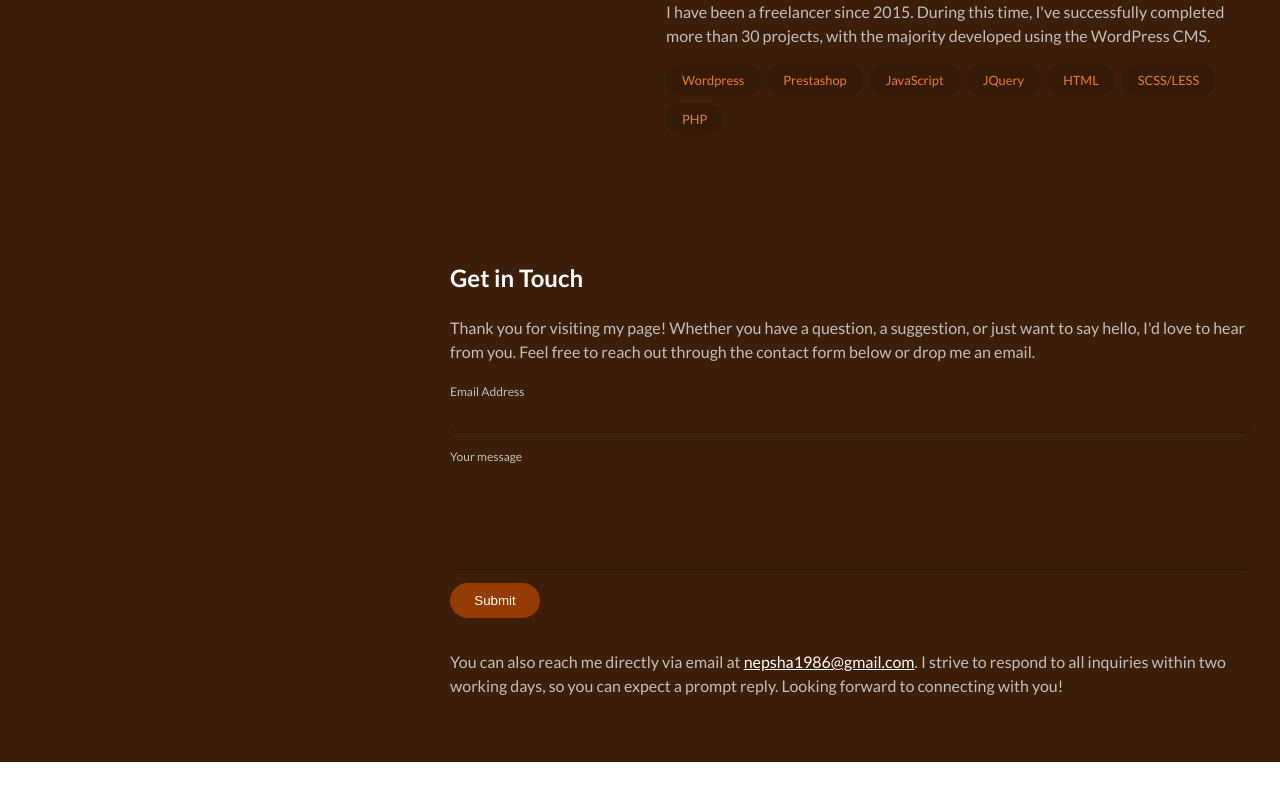
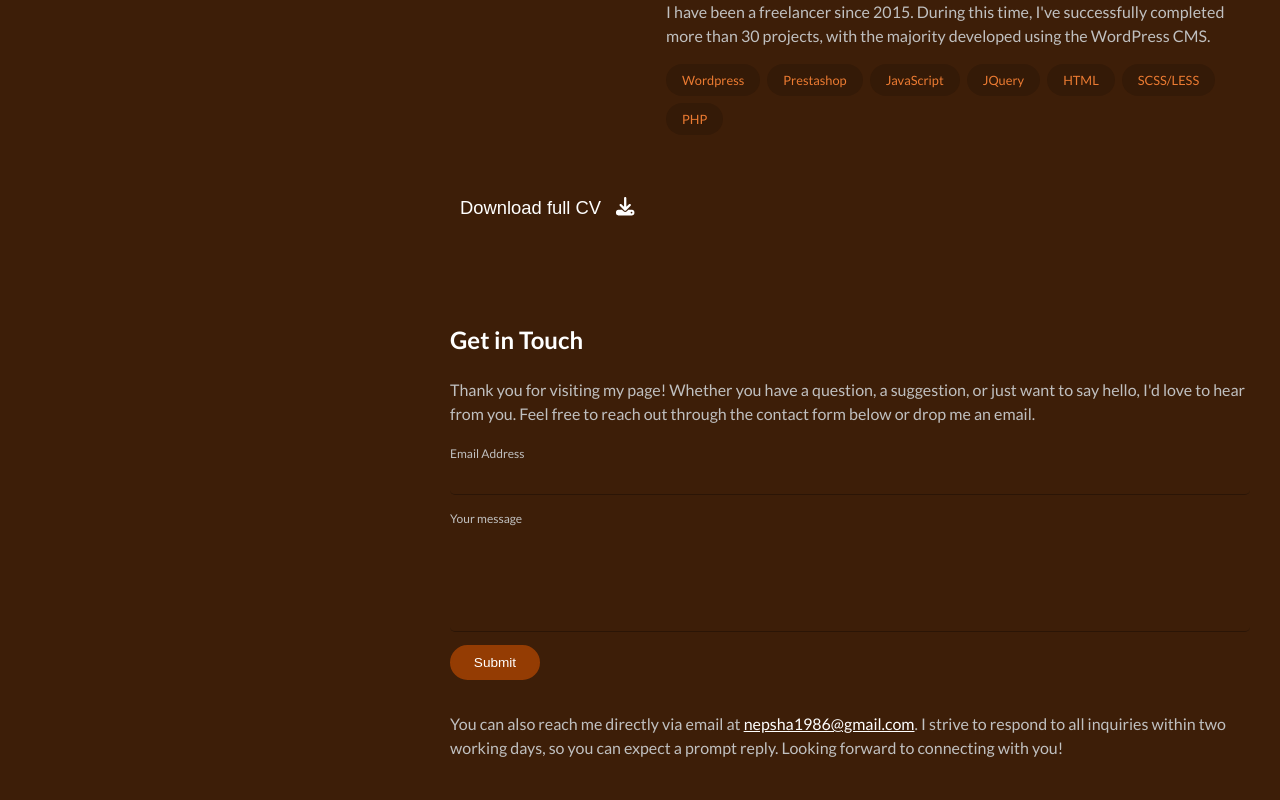
Before and after one commit to Nepsha1986/ns-site, a Next.js app: page / in a window 1280 px wide. Shown: the part 2276-3076 px from the top of the page. Before the commit the page ends 3038 px from the top, so only its background shows below. Built offline with nearby package versions, Linux system fonts and the light colour scheme.

Commit message:
Add DownloadCV

```diff
--- /dev/null
+++ b/src/app/_containers/Experience/components/DownloadCV/index.tsx
@@ -0,0 +1,23 @@
+'use client';
+
+import { motion } from 'framer-motion';
+import { faDownload } from '@fortawesome/free-solid-svg-icons';
+
+import Icon from '@/common/Icon';
+import Button from '@/common/Button';
+
+const cvHref = '/alex_nepsha_cv.pdf';
+
+const DownloadCV = () => {
+  const handleClick = () => {
+    window.open(cvHref, '_blank');
+  };
+
+  return (
+    <Button color="transparent" size="lg" onClick={handleClick}>
+      Download full CV <Icon style={{ marginLeft: '10px' }} icon={faDownload} />
+    </Button>
+  );
+};
+
+export default DownloadCV;
--- a/src/app/_containers/Experience/index.tsx
+++ b/src/app/_containers/Experience/index.tsx
@@ -1,5 +1,6 @@
 import Section from '@/common/Section';
 import ExpCard from '@/common/ExpCard';
+import DownloadCV from './components/DownloadCV';
 import experience from './experience';
 
 const Experience = () => {
@@ -15,6 +16,10 @@ const Experience = () => {
           techStack={i.techStack}
         />
       ))}
+
+      <footer style={{ marginTop: '20px' }}>
+        <DownloadCV />
+      </footer>
     </Section>
   );
 };
--- a/src/common/Button/index.tsx
+++ b/src/common/Button/index.tsx
@@ -6,11 +6,13 @@ import styles from './styles.module.scss';
 
 interface Props extends HTMLMotionProps<'button'> {
   children: ReactNode;
-  color?: 'dark' | 'light';
+  color?: 'dark' | 'light' | 'transparent';
+  size?: 'sm' | 'md' | 'lg';
 }
-const Button = ({ children, color = 'dark', ...rest }: Props) => {
+const Button = ({ children, color = 'dark', size = 'sm', ...rest }: Props) => {
   const classname = classNames(styles.button, {
     [styles[`button_${color}`]]: !!color,
+    [styles[`button_${size}`]]: !!size,
   });
 
   return (
--- a/src/common/Button/styles.module.scss
+++ b/src/common/Button/styles.module.scss
@@ -16,8 +16,31 @@
     border: 2px solid var(--c-primary-light);
   }
 
+  &_transparent {
+    color: #fff;
+    background: transparent;
+    border: 2px solid transparent;
+  }
+
+  &_sm {
+    font-size: 0.85rem;
+  }
+
+  &_md {
+    font-size: 1rem;
+  }
+
+  &_lg {
+    font-size: 1.15rem;
+  }
+
   &:disabled {
     opacity: 0.5;
     cursor: auto;
   }
+
+  &:focus {
+    outline-color: var(--c-primary-light);
+    box-shadow: none;
+  }
 }
--- /dev/null
+++ b/src/common/Icon/index.tsx
@@ -0,0 +1,25 @@
+import { ComponentPropsWithRef } from 'react';
+import { FontAwesomeIcon } from '@fortawesome/react-fontawesome';
+import { IconProp } from '@fortawesome/fontawesome-svg-core';
+
+interface Props extends ComponentPropsWithRef<'span'> {
+  icon: IconProp;
+}
+const Icon = ({ icon, style, ...props }: Props) => {
+  return (
+    <span
+      style={{
+        width: '1em',
+        height: '1em',
+        fontSize: '1em',
+        display: 'inline-block',
+        ...style,
+      }}
+      {...props}
+    >
+      <FontAwesomeIcon icon={icon} />
+    </span>
+  );
+};
+
+export default Icon;
```
Also changed, not shown: 1 other file (tests, documents, lock files or other folders).
